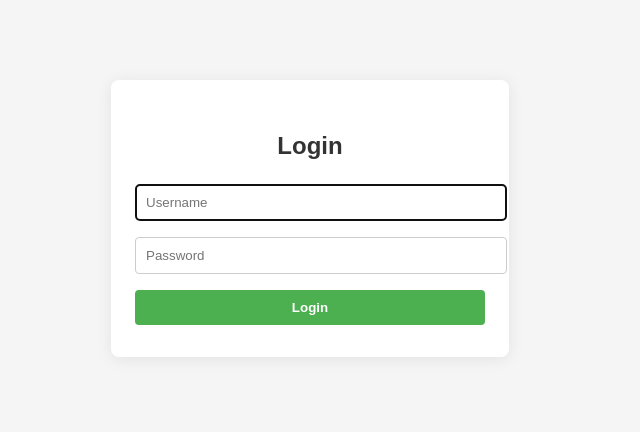
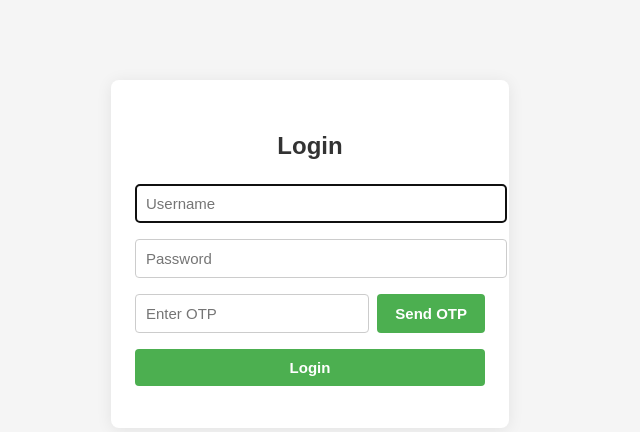
Before and after one commit to Roshan-Prajapati/Hisab, a Django app: page /login/ in a window 1280 px wide. Shown: the top 432 px of the page, without its empty margins (330-970 px from the left). Run offline with Django 5.2, Linux system fonts and the light colour scheme.

Commit message:
login with otp verification and signup page addded

```diff
--- a/hisab/urls.py
+++ b/hisab/urls.py
@@ -22,7 +22,10 @@ from hisab_app import views
 urlpatterns = [
     path('admin/', admin.site.urls),
     # path('', views.entry_view, name='entry_form'),
+    path("signup/", views.user_signup, name="signup"),
     path('login/', views.user_login, name='login'),
+    path('send_otp/', views.send_otp, name='send_otp'),
+
 
     path('', views.hisab_table_view, name='hisab_table'),
     path('autosave_entry/', views.autosave_entry, name='autosave_entry'),
--- a/hisab_app/views.py
+++ b/hisab_app/views.py
@@ -1,14 +1,19 @@
 from django.shortcuts import render, redirect
 from django.contrib.auth import authenticate, login, logout
+from django.contrib.auth.models import User
+from django.core.mail import send_mail
+from django.conf import settings
 from .forms import EntryForm
 from django.http import JsonResponse
 from django.views.decorators.csrf import csrf_exempt
-import json
+import json, time, random
 from django.contrib.auth.decorators import login_required
 from django.shortcuts import render
 from .models import TransportEntry
 from decimal import Decimal
 from datetime import datetime
+from django.contrib import messages
+
 
 
 # Create your views here.
@@ -19,41 +24,97 @@ from datetime import datetime
 #     form = EntryForm()
 #     return render(request, 'entry_form.html', {'form': form})
 
+
+
+def user_signup(request):
+    if request.method == "POST":
+        username = request.POST.get("username")
+        email = request.POST.get("email")
+        password = request.POST.get("password")
+
+        if User.objects.filter(username=username).exists():
+            messages.error(request, "Username already taken.")
+            return redirect("signup")
+
+        if User.objects.filter(email=email).exists():
+            messages.error(request, "Email already registered.")
+            return redirect("signup")
+
+        # Create user
+        user = User.objects.create_user(username=username, email=email, password=password)
+        user.save()
+
+        login(request, user)  # Auto login after signup
+        return redirect("hisab_table")
+
+    return render(request, "signup.html")
+
+
+
 def user_login(request):
-    # Set your manual username and password here
-    MANUAL_USERNAME = "sanjeev"
-    MANUAL_PASSWORD = "1234"  # Change this to your desired password
-
     if request.method == "POST":
         username = request.POST.get("username")
         password = request.POST.get("password")
-        if username == MANUAL_USERNAME and password == MANUAL_PASSWORD:
-            # Set a session variable to indicate the user is logged in
-            request.session['is_logged_in'] = True
-            return redirect('hisab_table')
+        otp = request.POST.get("otp")
+
+        user = authenticate(request, username=username, password=password)
+        session_otp = request.session.get('otp')
+        otp_time = request.session.get('otp_time')
+
+        if user is not None:
+            # Check OTP
+            if not otp or not session_otp or otp != session_otp:
+                return render(request, "login.html", {"error": "Invalid or missing OTP."})
+            # Check OTP expiry (5 minutes = 300 seconds)
+            if not otp_time or int(time.time()) - int(otp_time) > 300:
+                return render(request, "login.html", {"error": "OTP expired. Please request a new one."})
+            # OTP is valid
+            login(request, user)
+            # Clear OTP from session
+            request.session.pop('otp', None)
+            request.session.pop('otp_time', None)
+            return redirect("hisab_table")
         else:
             return render(request, "login.html", {"error": "Invalid username or password."})
+
     return render(request, "login.html")
 
+
 def user_logout(request):
-    request.session.flush()
-    return redirect('login')
+    logout(request)  # end session
+    return redirect("login")
 
-def is_logged_in(request):
-    return request.session.get('is_logged_in', False)
 
-def login_required_custom(view_func):
-    def wrapper(request, *args, **kwargs):
-        if not is_logged_in(request):
-            return redirect('login')
-        return view_func(request, *args, **kwargs)
-    return wrapper
-
-@login_required_custom
+@login_required(login_url="login")
 def hisab_table_view(request):
-    entries = TransportEntry.objects.all().order_by('-date')
+    entries = TransportEntry.objects.all().order_by("-date")
     return render(request, "hisab_table.html", {"entries": entries})
 
+
+
+@csrf_exempt
+def send_otp(request):
+    if request.method == "POST":
+        data = json.loads(request.body)
+        username = data.get("username")
+        password = data.get("password")
+        user = authenticate(username=username, password=password)
+        if user is not None:
+            email = user.email
+            otp = str(random.randint(100000, 999999))
+            request.session['otp'] = otp
+            request.session['otp_time'] = int(time.time())
+            send_mail(
+                "Your OTP Code",
+                f"Your OTP code is: {otp}",
+                settings.DEFAULT_FROM_EMAIL,
+                [email],
+                fail_silently=False,
+            )
+            return JsonResponse({"success": True, "message": "OTP sent to your registered email."})
+        else:
+            return JsonResponse({"success": False, "message": "Invalid username or password."})
+    return JsonResponse({"success": False, "message": "Invalid request."}, status=400)
 
 @csrf_exempt
 def autosave_entry(request):
--- a/templates/login.html
+++ b/templates/login.html
@@ -12,8 +12,44 @@
         h2 { text-align: center; margin-bottom: 24px; color: #333; }
         input[type="text"], input[type="password"] {
             width: 100%; padding: 10px; margin-bottom: 16px; border: 1px solid #ccc; border-radius: 4px;
+            font-size: 15px;
         }
-        button { width: 100%; padding: 10px; background: #4CAF50; color: #fff; border: none; border-radius: 4px; font-weight: bold; }
+        .otp-row {
+            display: flex;
+            gap: 8px;
+            margin-bottom: 16px;
+        }
+        #otp-input {
+            flex: 1;
+            margin-bottom: 0;
+        }
+        .btn, button {
+            padding: 10px;
+            background: #4CAF50;
+            color: #fff;
+            border: none;
+            border-radius: 4px;
+            font-weight: bold;
+            font-size: 15px;
+            cursor: pointer;
+            transition: background 0.2s;
+            width: 100%;
+            margin-bottom: 10px;
+        }
+        .btn-otp {
+            width: auto;
+            padding: 0 18px;
+            margin-bottom: 0;
+            white-space: nowrap;
+        }
+        .btn:hover, .btn-otp:hover {
+            background: #388e3c;
+        }
+        #otp-message {
+    margin-bottom: 12px;
+    text-align: center;
+    font-weight: bold;
+}
         .error { color: #e53935; text-align: center; margin-bottom: 12px; }
     </style>
 </head>
@@ -23,12 +59,38 @@
     {% if error %}
         <div class="error">{{ error }}</div>
     {% endif %}
-        <form method="post">
+    <div id="otp-message" class="error" style="display:none;"></div>
+    <form method="post" id="login-form" autocomplete="off">
         {% csrf_token %}
         <input type="text" name="username" placeholder="Username" required autofocus>
         <input type="password" name="password" placeholder="Password" required>
-            <button type="submit">Login</button>
+        <div class="otp-row">
+            <input type="text" name="otp" placeholder="Enter OTP" id="otp-input" required>
+            <button type="button" class="btn-otp" id="send-otp-btn">Send OTP</button>
+        </div>
+        <button type="submit" class="btn">Login</button>
     </form>
 </div>
+<script>
+document.getElementById('send-otp-btn').onclick = function() {
+    const username = document.querySelector('input[name="username"]').value;
+    const password = document.querySelector('input[name="password"]').value;
+    fetch("{% url 'send_otp' %}", {
+        method: "POST",
+        headers: {
+            "Content-Type": "application/json",
+            "X-CSRFToken": "{{ csrf_token }}",
+        },
+        body: JSON.stringify({username: username, password: password})
+    })
+    .then(res => res.json())
+    .then(data => {
+        const msgDiv = document.getElementById('otp-message');
+        msgDiv.style.display = "block";
+        msgDiv.textContent = data.message;
+        msgDiv.style.color = data.success ? "#388e3c" : "#e53935";
+    });
+};
+</script>
 </body>
 </html>
```
Also changed, not shown: hisab/settings.py (+8 -0 lines), static/css/hisab_table.css (+61 -1 lines), templates/hisab_table.html (+19 -13 lines), templates/signup.html (added, +44 -0 lines). Lines whose indentation alone changed are shown as unchanged.
